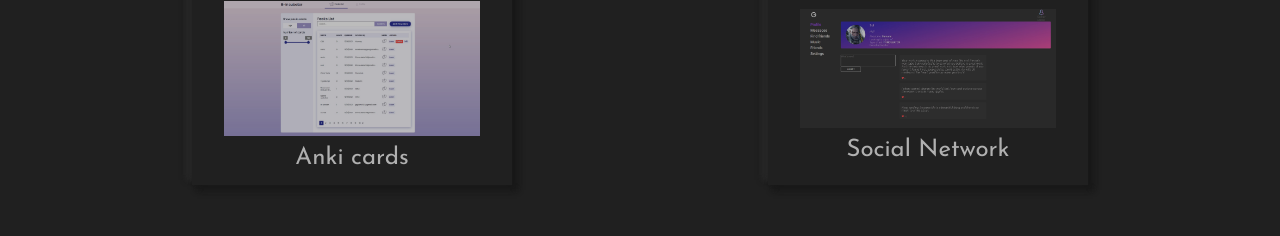
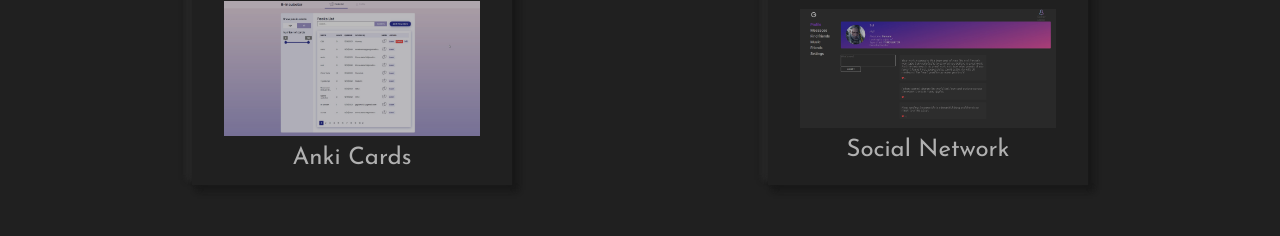
Before and after one commit to Humai88/portfolio, a React (Create React App) app: page / in a window 1280 px wide. Shown: the part 2994-3230 px from the top of the page. Built offline with nearby package versions, Linux system fonts and the light colour scheme.

Commit message:
Grammar changes

```diff
--- a/src/components/works/WorksSection.tsx
+++ b/src/components/works/WorksSection.tsx
@@ -37,7 +37,7 @@
             webLink="https://humai88.github.io/weather-app/"
           />
           <Work
-            title="Anki cards"
+            title="Anki Cards"
             text="A website for study of selecter subject using flashcards. I built it using React (functional components, Hooks), Redux (Redux Thunk), React-Redux, REST Api (fetching, displaying and posting data), TypeScript, Axios, and Typescript. "
             imgSrc={anki}
             ghLink="https://github.com/Humai88/friday"
```
